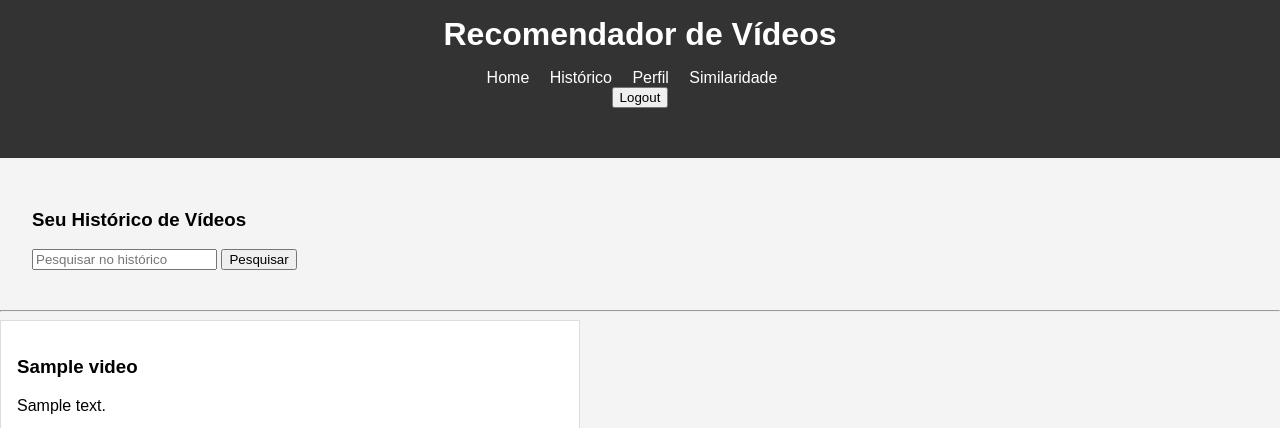
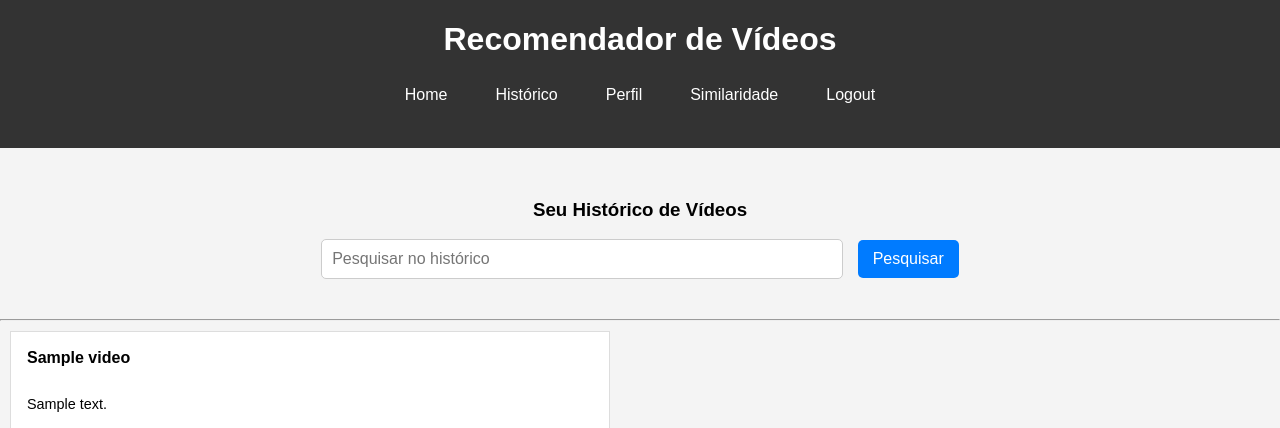
Before and after one commit to GetJose/SR_YT_collab, a Django app: page /historico/ in a window 1280 px wide. Shown: the top 428 px of the page. Run offline with Django 5.2, Linux system fonts and the light colour scheme; a user stored in the database is signed in; tables that the repository leaves empty hold one stand-in row (values such as "Sample post").

Commit message:
additional styling for the interfaces

```diff
--- a/recomendador_videos/static/css/main.css
+++ b/recomendador_videos/static/css/main.css
@@ -1,10 +1,15 @@
+/* Estilo geral */
 body {
     font-family: Arial, sans-serif;
     background-color: #f4f4f4;
     margin: 0;
     padding: 0;
+    min-height: 100vh;
+    display: flex;
+    flex-direction: column;
 }
 
+/* Cabeçalho */
 header {
     background-color: #333;
     color: #fff;
@@ -13,47 +18,228 @@ header {
 }
 
 header h1 {
-    margin: 0;
+    margin: 5px;
 }
 
 header nav ul {
     list-style: none;
+    padding: 10px;
+    margin: 10px;
+    display: flex;
+    justify-content: center;
+    align-items: center;
+    gap: 1rem;
+}
+
+header nav ul li {
+    display: inline-block;
+}
+
+header nav ul li a,
+header nav ul li form button {
+    color: #fff;
+    background: none;
+    border: none;
+    text-decoration: none;
+    font-size: 1rem;
+    cursor: pointer;
+    padding: 0.5rem 1rem;
+    transition: background-color 0.3s ease;
+}
+
+header nav ul li a:hover,
+header nav ul li form button:hover {
+    background-color: #555;
+    border-radius: 5px;
+}
+
+header nav ul li form {
+    display: inline-block;
+    margin: 0;
     padding: 0;
 }
 
-header nav ul li {
-    display: inline;
-    margin-right: 1rem;
+/* Seção de pesquisa */
+.search-section {
+    padding: 2rem;
+    display: flex;
+    justify-content: center;
+    align-items: center;
+    flex-direction: column;
+    min-height: 80px;
 }
 
-header nav ul li a {
-    color: #fff;
-    text-decoration: none;
+.search-section p {
+    font-size: 1.2rem;
+    margin-bottom: 1rem;
 }
 
-.search-section {
-    padding: 2rem;
+.search-section input[type="text"] {
+    padding: 10px;
+    font-size: 1rem;
+    width: 500px;
+    margin-right: 10px;
+    border: 1px solid #ccc;
+    border-radius: 5px;
 }
 
+.search-section button {
+    padding: 10px 15px;
+    font-size: 1rem;
+    background-color: #007bff;
+    color: white;
+    border: none;
+    border-radius: 5px;
+    cursor: pointer;
+}
+
+.search-section button:hover {
+    background-color: #0056b3;
+}
+
+/* Lista de vídeos */
 .video-list {
     display: flex;
     flex-wrap: wrap;
     gap: 1rem;
+    justify-content: left;
+    margin: 10px;
 }
 
 .video-item {
     background-color: #fff;
     padding: 1rem;
     border: 1px solid #ddd;
-    /*width: calc(33.333% - 2rem);*/
-    width: 580px;
+    width: 600px;
     box-sizing: border-box;
+    display: flex;
+    flex-direction: column;
+    justify-content: space-between;
+    transition: transform 0.3s ease;
+}
+
+.video-item:hover {
+    transform: translateY(-5px);
 }
 
 .video-item img {
     max-width: 100%;
+    border-bottom: 1px solid #ddd;
+    margin-bottom: 10px;
 }
 
+.video-item h3 {
+    font-size: 1rem;
+    margin: 0;
+    height: 2.5rem;
+    line-height: 1.25rem;
+    overflow: hidden;
+    text-overflow: ellipsis;
+    white-space: nowrap;
+}
+
+.video-item p {
+    margin: 0.5rem 0;
+    font-size: 0.9rem;
+    min-height: 40px;
+}
+
+/* Botões de curtir e não curtir */
+.like-dislike-container {
+    display: flex;
+    justify-content: space-between;
+    max-width: 560px;
+    gap: 5px;
+    margin-top: 5px;
+}
+
+button.liked, button.disliked , button.rate-button{
+    border: none;
+    padding: 0.9rem 2rem;
+    cursor: pointer;
+    font-size: 1rem;
+    border-radius: 5px;
+    display: inline-block;
+    width: 50%;
+}
+
+button.rate-button {
+    background-color: rgb(207, 203, 203);
+    color: #333;
+}
+
+button.liked {
+    background-color: green;
+    color: white;
+    font-weight: bold;
+}
+
+button.disliked {
+    background-color: red;
+    color: white;
+    font-weight: bold;
+}
+
+button.rate-button:hover{
+    background-color: rgb(145, 142, 142);
+}
+
+button.liked:hover {
+    background-color: darkgreen;
+}
+
+button.disliked:hover {
+    background-color: darkred;
+}
+/* Estilo para paginação */
+.pagination {
+    display: flex;
+    justify-content: center;
+    align-items: center;
+    margin: 20px 0;
+    font-size: 1rem;
+}
+
+.pagination .step-links {
+    display: flex;
+    gap: 10px; /* Espaçamento entre os links de navegação */
+}
+
+.pagination .step-links a {
+    background-color: #007bff;
+    color: white;
+    padding: 8px 12px;
+    text-decoration: none;
+    border-radius: 5px;
+    transition: background-color 0.3s ease;
+}
+
+.pagination .step-links a:hover {
+    background-color: #0056b3;
+}
+
+.pagination .step-links .current {
+    font-weight: bold;
+    color: #333;
+    padding: 8px 12px;
+    border: 1px solid #ddd;
+    border-radius: 5px;
+    background-color: #f9f9f9;
+}
+
+.pagination .step-links a[disabled] {
+    pointer-events: none;
+    background-color: #ddd;
+}
+
+.pagination .step-links span {
+    display: inline-block;
+    padding: 8px 12px;
+    background-color: #f9f9f9;
+    border-radius: 5px;
+}
+
+/* Rodapé */
 footer {
     background-color: #333;
     color: #fff;
@@ -61,15 +247,16 @@ footer {
     padding: 1rem;
     position: relative;
     width: 100%;
-    bottom: 0;
+    margin-top: auto;
 }
 
-button.liked {
-    background-color: green;
-    color: white;
+/* Responsividade */
+@media (max-width: 768px) {
+    .video-item {
+        width: 100%;
+    }
+
+    .search-section input[type="text"] {
+        width: 100%;
+    }
 }
-
-button.disliked {
-    background-color: red;
-    color: white;
-}
```
